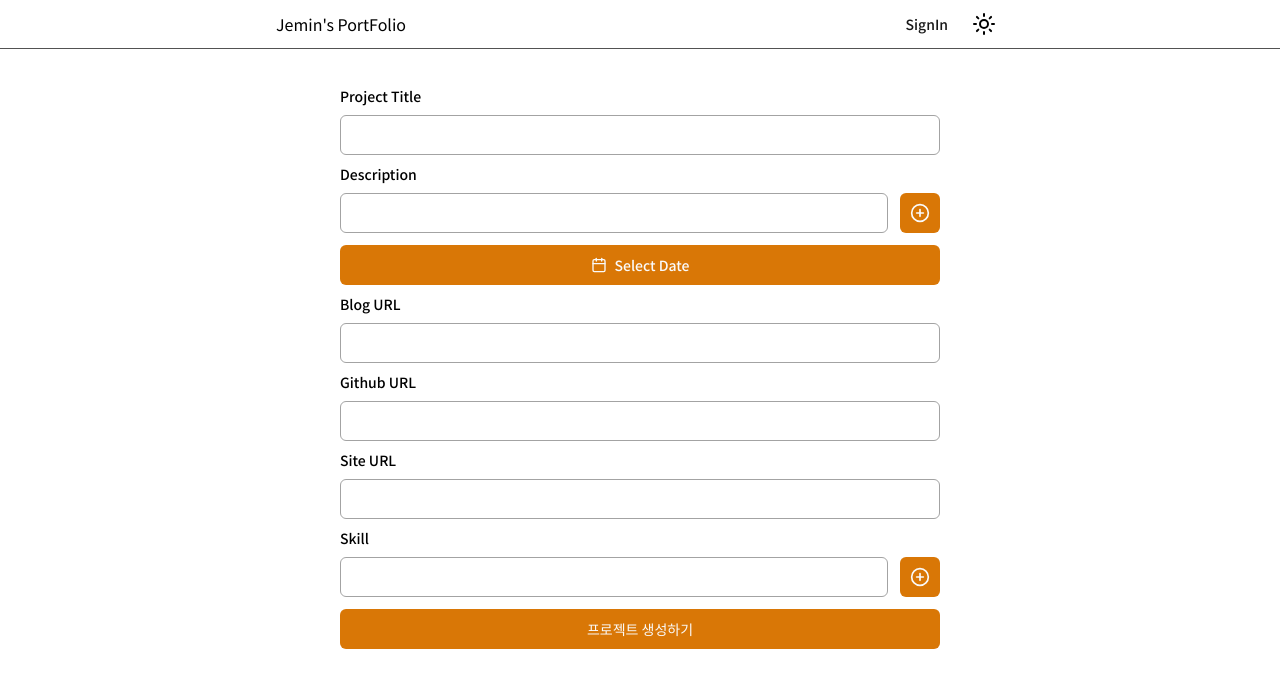
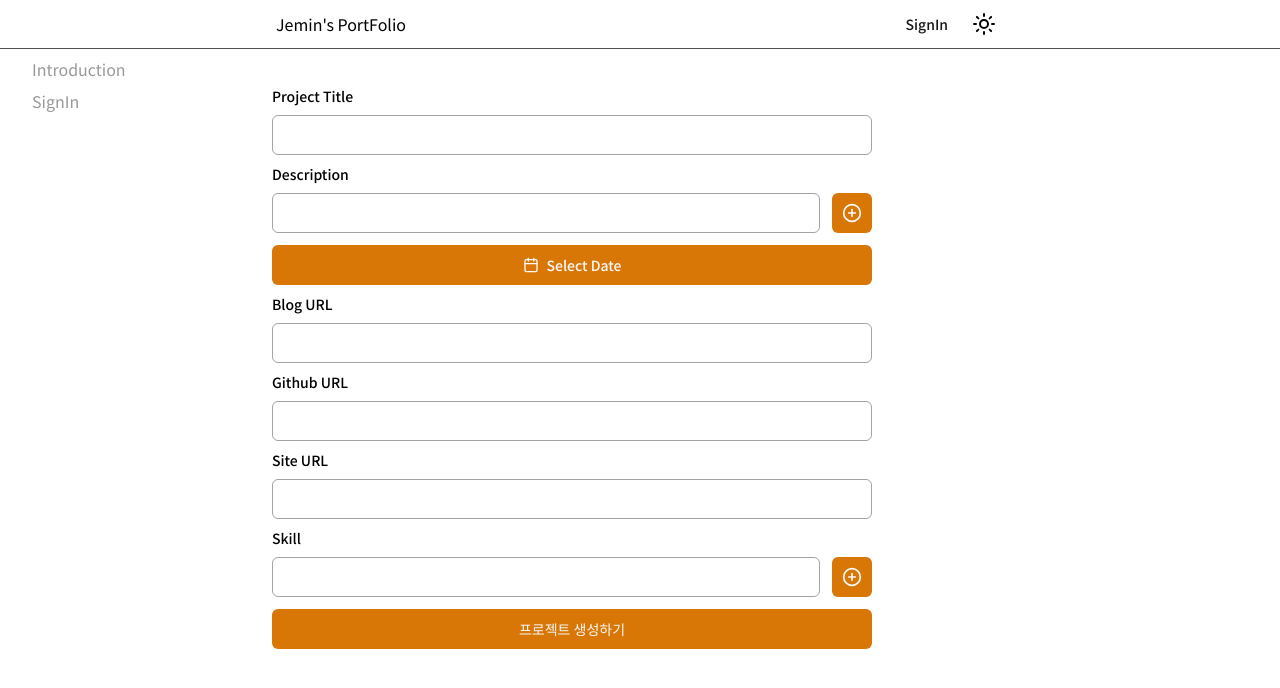
Before and after one commit to KKamjangE/next-portfolio, a Next.js app: page /create-project in a window 1280 px wide. Shown: the top 688 px of the page. Built offline with nearby package versions, Linux system fonts and the light colour scheme; no server answers.

Commit message:
Feat: side navigation menu 생성

```diff
--- a/app/layout.tsx
+++ b/app/layout.tsx
@@ -2,6 +2,7 @@ import type { Metadata } from "next"
 import { Noto_Sans_KR } from "next/font/google"
 
 import Header from "@/components/header"
+import SideNavigationMenu from "@/components/navigation/side-navigation-menu"
 import { ThemeProvider } from "@/components/theme-provider"
 
 import "./globals.css"
@@ -27,9 +28,12 @@ export default function RootLayout({
                     enableSystem
                 >
                     <Header />
-                    <main className="mx-auto mb-20 mt-10 w-full max-w-screen-sm px-5">
-                        {children}
-                    </main>
+                    <div className="container flex-1 md:grid md:grid-cols-[220px_minmax(0,1fr)]">
+                        <SideNavigationMenu />
+                        <main className="mb-20 mt-10 w-full max-w-screen-sm px-5">
+                            {children}
+                        </main>
+                    </div>
                 </ThemeProvider>
             </body>
         </html>
--- a/components/header.tsx
+++ b/components/header.tsx
@@ -16,7 +16,7 @@ export default async function Header() {
                 <div>
                     <NavigationMenu />
                     <Link href={"/"}>
-                        <h1 className="hidden lg:block">
+                        <h1 className="hidden md:block">
                             Jemin&apos;s PortFolio
                         </h1>
                     </Link>
--- a/components/navigation/navigation-menu.tsx
+++ b/components/navigation/navigation-menu.tsx
@@ -26,7 +26,7 @@ export default function NavigationMenu() {
     }
 
     return (
-        <div className="lg:hidden">
+        <div className="md:hidden">
             <Sheet open={isOpen} onOpenChange={sheetOpenChange}>
                 <SheetTrigger asChild>
                     <MenuIcon className="hover:cursor-pointer" />
--- /dev/null
+++ b/components/navigation/side-navigation-menu.tsx
@@ -0,0 +1,18 @@
+import NavigationMenuItem from "@/components/navigation/navigation-menu-item"
+
+export default function SideNavigationMenu() {
+    return (
+        <aside className="hidden md:block">
+            <nav>
+                <ul>
+                    <NavigationMenuItem href={"/"}>
+                        Introduction
+                    </NavigationMenuItem>
+                    <NavigationMenuItem href={"/sign"}>
+                        SignIn
+                    </NavigationMenuItem>
+                </ul>
+            </nav>
+        </aside>
+    )
+}
```
